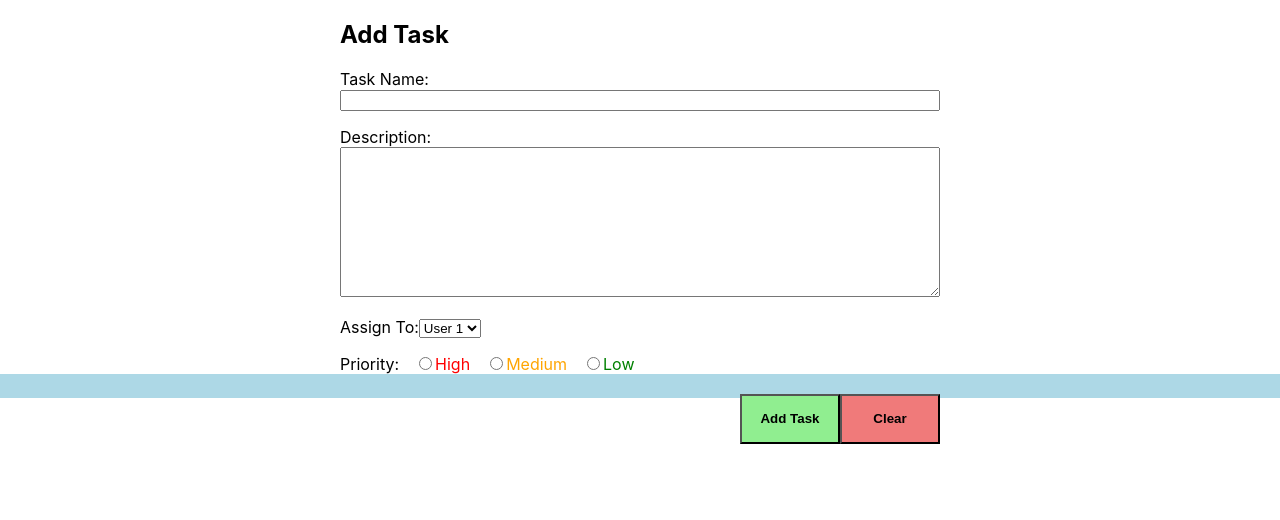
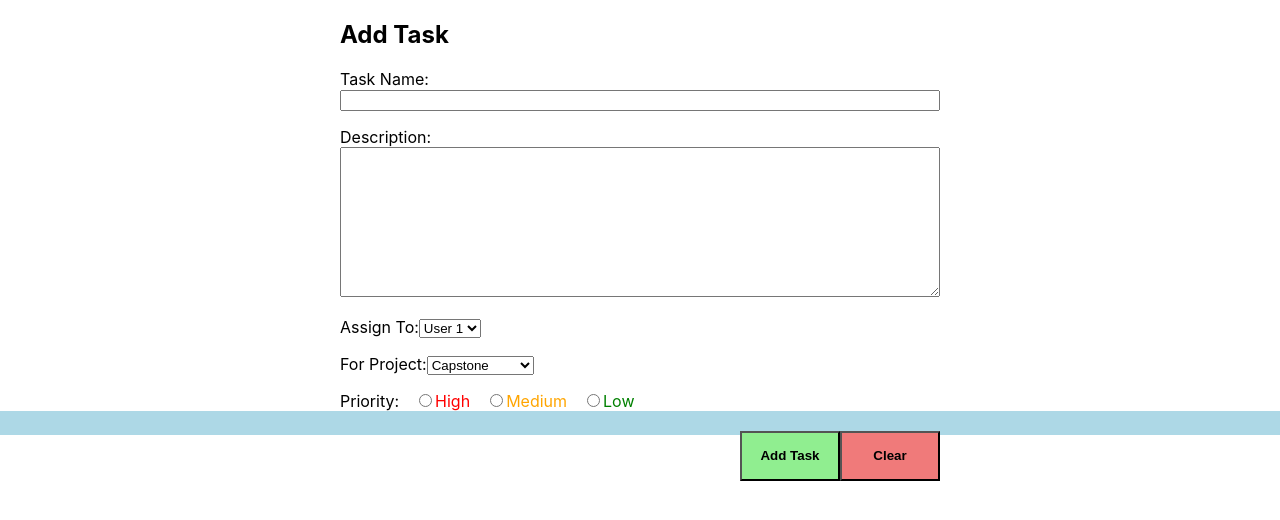
Before and after one commit to LZylstra/Project-Tracker-Client, a React (Create React App) app: page /AddTask in a window 1280 px wide. Shown: the top 520 px of the page. Built offline with nearby package versions, Linux system fonts and the light colour scheme.

Commit message:
added projectName option

```diff
--- a/src/AddTask/AddTask.js
+++ b/src/AddTask/AddTask.js
@@ -6,7 +6,8 @@ class AddTask extends Component {
     name: "",
     description: "",
     priority: "",
-    assignment: ",",
+	  assignment: "",
+	projectName:""
   };
 
   clearForm = () => {
@@ -54,7 +55,7 @@ class AddTask extends Component {
             />
           </p>
           <p className="input-container">
-            <label for="assignment">Assign To:</label>
+            <label htmlFor="assignment">Assign To:</label>
             <select
               onChange={this.handleChange}
               value={this.state.assignment}
@@ -63,6 +64,18 @@ class AddTask extends Component {
             >
               <option>User 1</option>
               <option>User 2</option>
+            </select>
+          </p>
+          <p className="input-container">
+            <label htmlFor="projectName">For Project:</label>
+            <select
+              onChange={this.handleChange}
+              value={this.state.projectName}
+              name="projectName"
+              id="projectName"
+            >
+              <option>Capstone</option>
+              <option>no covid news</option>
             </select>
           </p>
 
```
